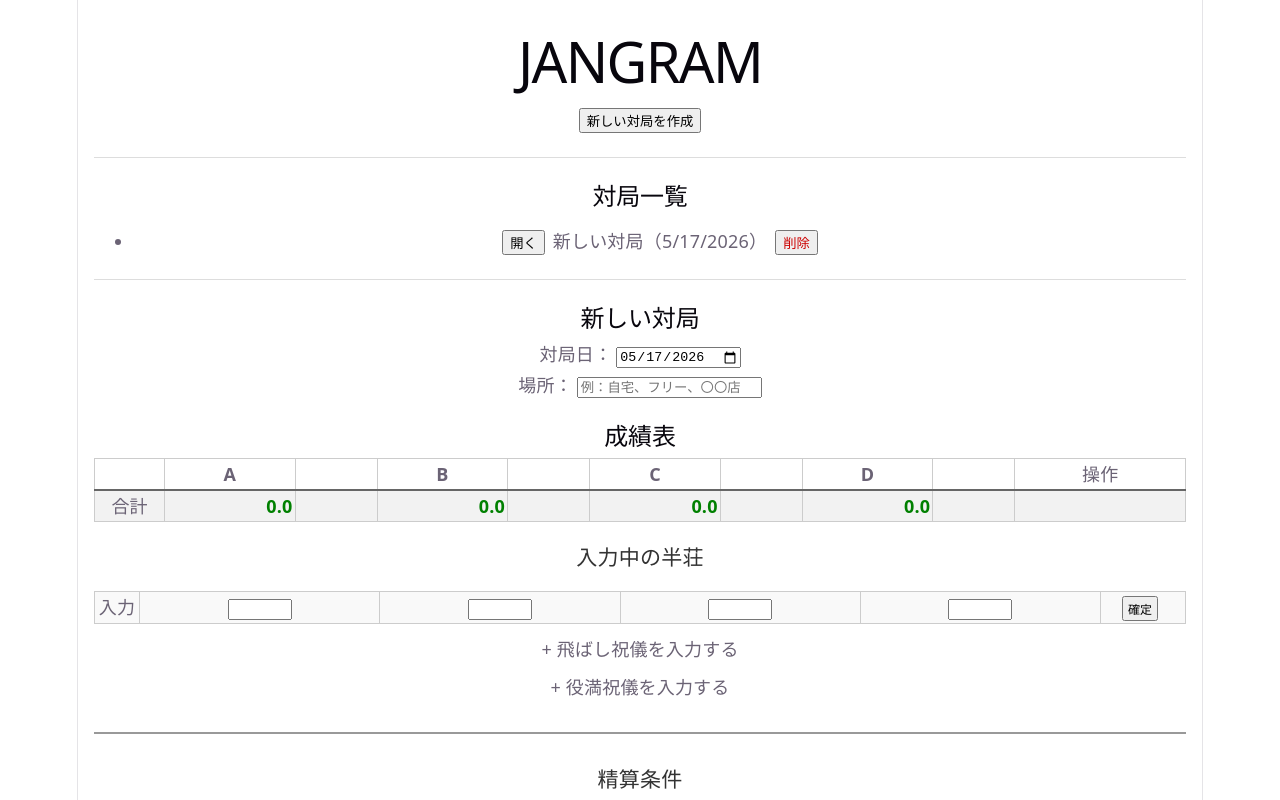
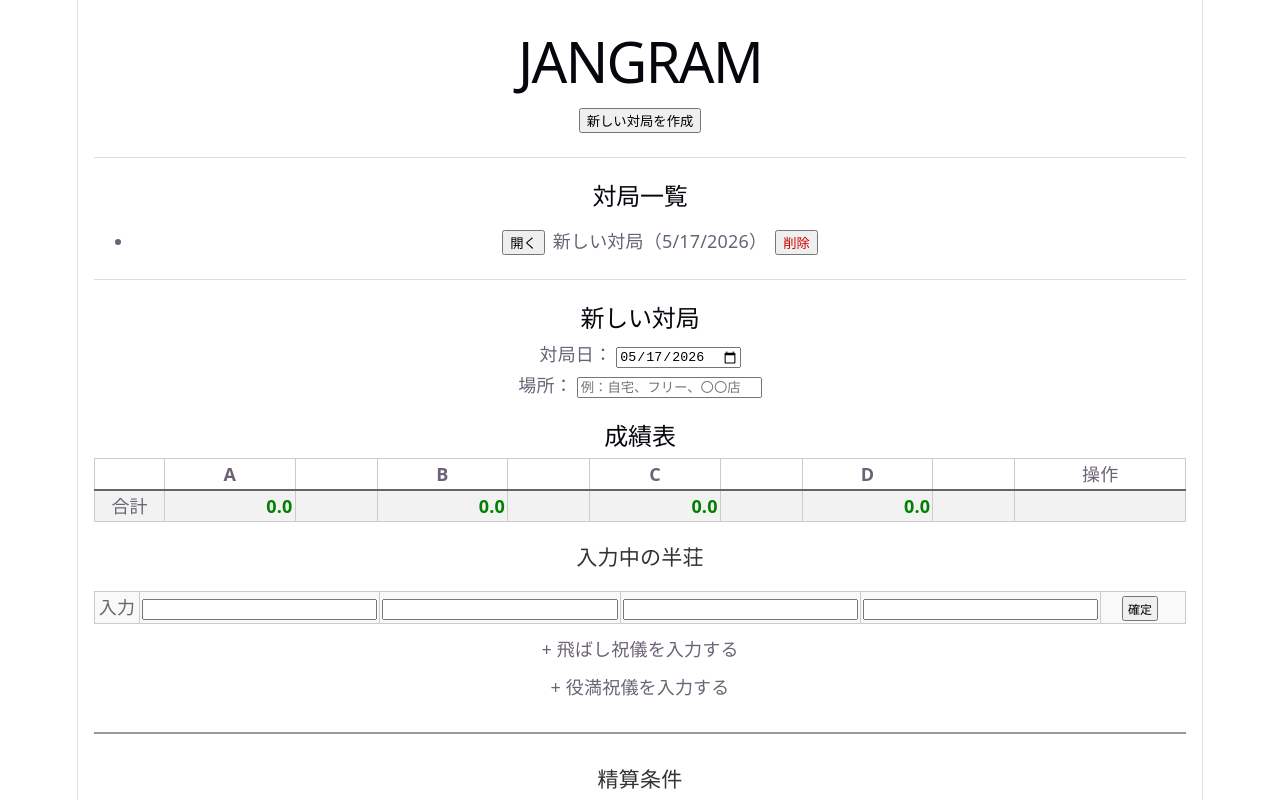
Before and after one commit to iizawild/jangram, a React (Vite) app in the folder jangram-app/: page / in a window 1280 px wide. Both pictures are taken after a click on the button "新しい対局を作成". Shown: the top 800 px of the page. Built offline with nearby package versions, Linux system fonts and the light colour scheme.

Commit message:
入力欄と枠の調整（その２）

```diff
--- a/jangram-app/src/App.tsx
+++ b/jangram-app/src/App.tsx
@@ -774,7 +774,10 @@ function InputSection({
                 onBlur={() => {
                   setInputScores(prev => normalizeScores(prev))
                 }}
-                style={{ width: "56px" }}
+                style={{
+                  width: "100%",
+                  boxSizing: "border-box"
+                }}
               />
             </td>
           ))}
```
